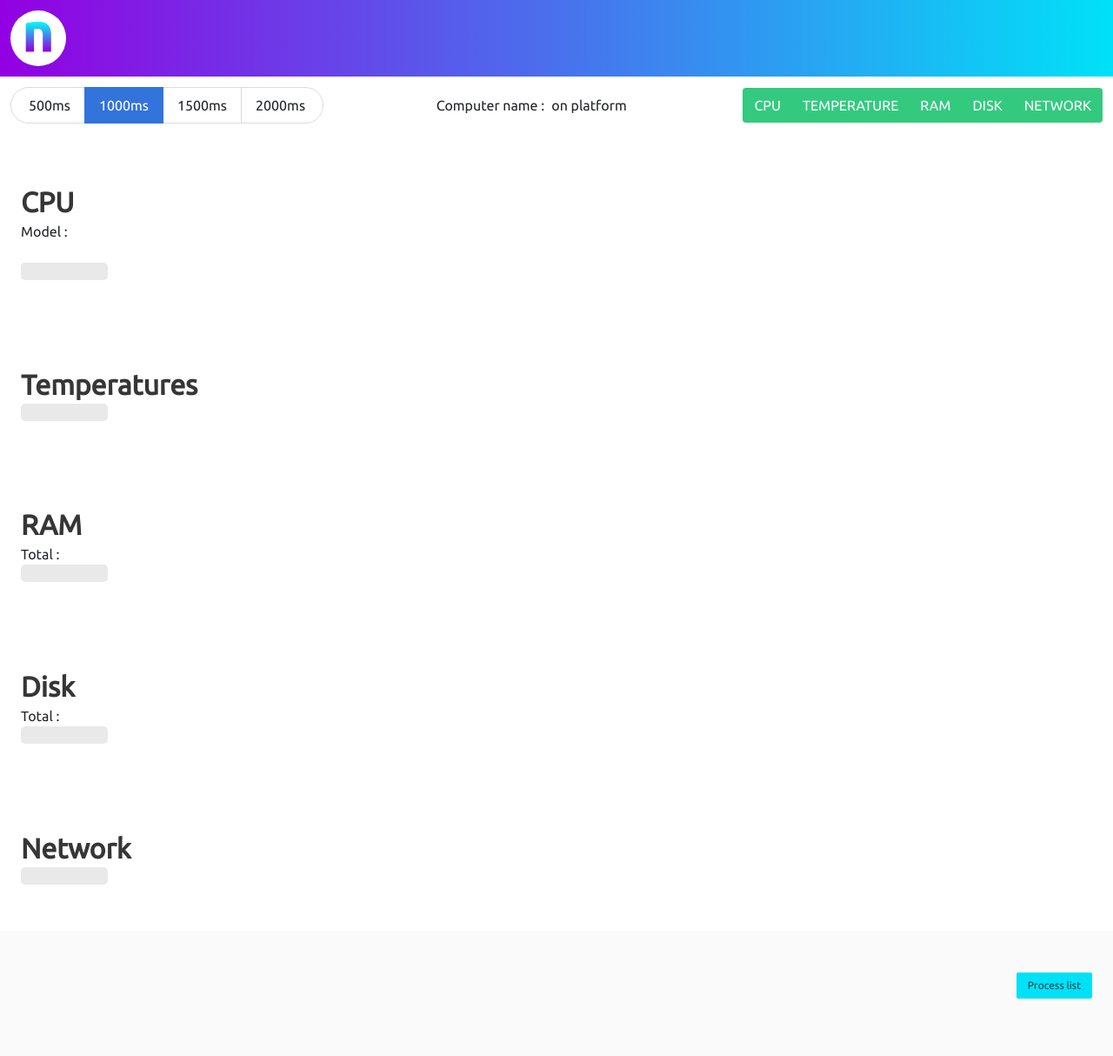
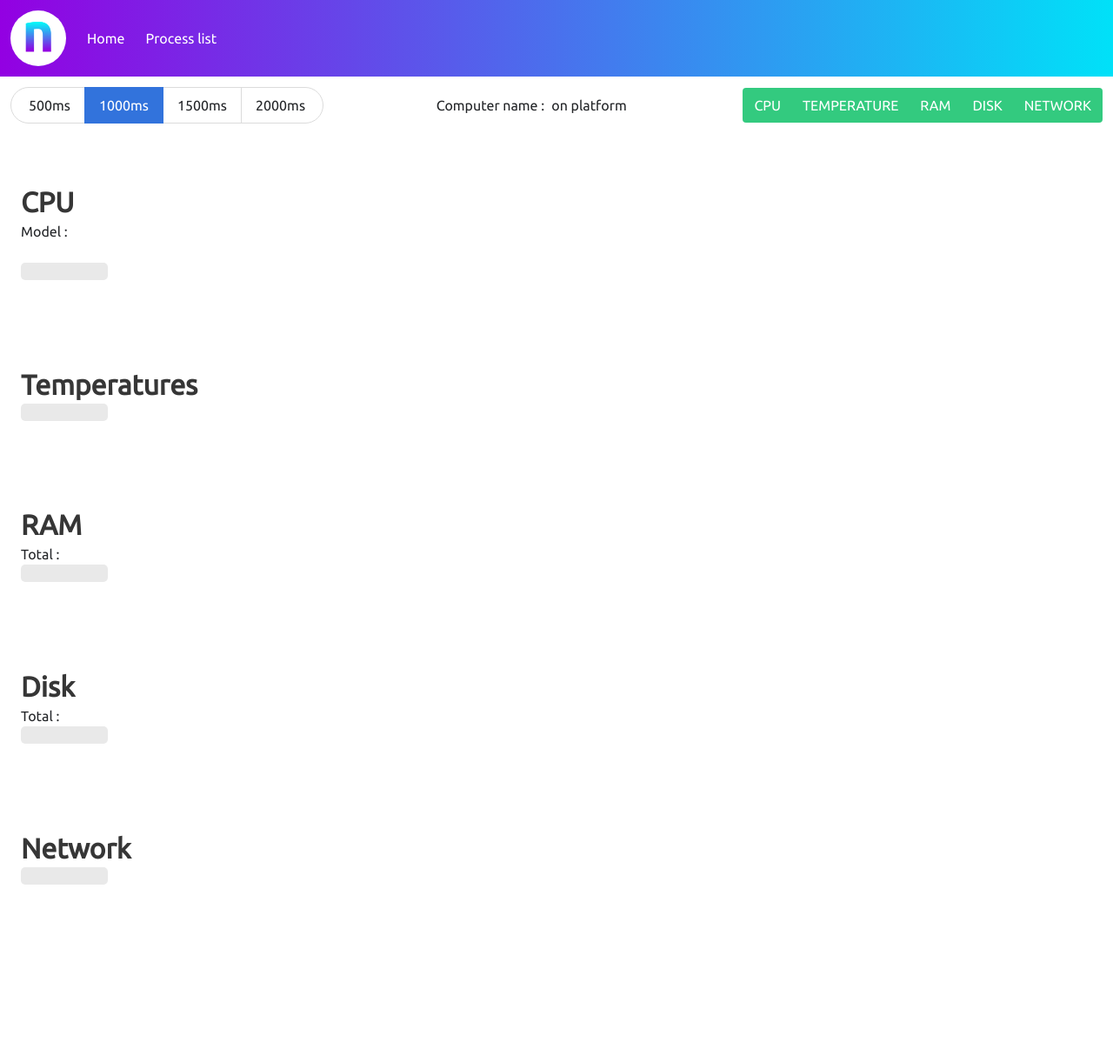
Before and after one commit to ninomerlino/norm, a Flask app: page / in a window 1280 px wide. Shown: the whole page at 87% size. After the commit the page ends 1017 px from the top, so only its background shows below. Run offline with Flask 2, Linux system fonts and the light colour scheme; data that the repository does not hold is empty; parts of the project's set-up code (start-up, migrations or seed data) failed here and were passed over.

Commit message:
ok ora sono cool i processi

```diff
--- a/norm/monitoring.py
+++ b/norm/monitoring.py
@@ -80,7 +80,10 @@ def disk_usage():
 
 def create_process_dict(string):
     col = list(filter(lambda x: x!='', string.strip().split(" ")))
-    return {'pid':col[0], 'user':col[1], 'time':col[2], 'cmd':col[3][:max_process_name]}
+    args = ""
+    if len(col) > 4:
+        args = " ".join(col[4:])
+    return {'pid':col[0], 'user':col[1], 'time':col[2], 'cmd':col[3][:max_process_name], 'args':args}
 
 def setup() -> dict :
     global prev_data
--- a/norm/static/js/process.js
+++ b/norm/static/js/process.js
@@ -10,7 +10,7 @@ async function generate_table(list){
     html = ""
     list.shift()
     list.forEach(proc => {
-        html += "<tr><td>"+proc.pid+"</td><td>"+proc.user+"</td><td>"+proc.time+"</td><td>"+proc.cmd+"</td></tr>"
+        html += "<tr><td>"+proc.pid+"</td><td>"+proc.user+"</td><td>"+proc.time+"</td><td>"+proc.cmd+"</td><td>"+proc.args+"</td></tr>"
     });
     document.getElementById("process_list").innerHTML = html;
 }
--- a/norm/templates/index.html
+++ b/norm/templates/index.html
@@ -18,6 +18,10 @@
                         <img id="pause-button" class="is-rounded" height="100px" width="100px" src="{{ url_for('static', filename='media/icon.jpg') }}">
                     </figure>
             </div>
+            <div id="links" class="navbar-menu"><div class="navbar-start">
+                  <a class="navbar-item" href="{{ url_for('index') }}">Home</a>
+                  <a class="navbar-item" href="{{ url_for('process') }}">Process list</a>
+            </div></div>
         </nav>
           <!-- navbar -->
           <div class="level">
@@ -78,10 +82,5 @@
                         <canvas id="net_graph" width="80%" height="20%"></canvas>
                     </p>
             </section>
-            <footer class="footer">
-                <div class="buttons is-pulled-right">
-                    <a href="{{ url_for('process') }}" class="button is-info is-small">Process list</a>
-                </div>
-            </footer>
     </body>
 </html>
```
Also changed, not shown: norm/templates/process.html (+6 -5 lines).
